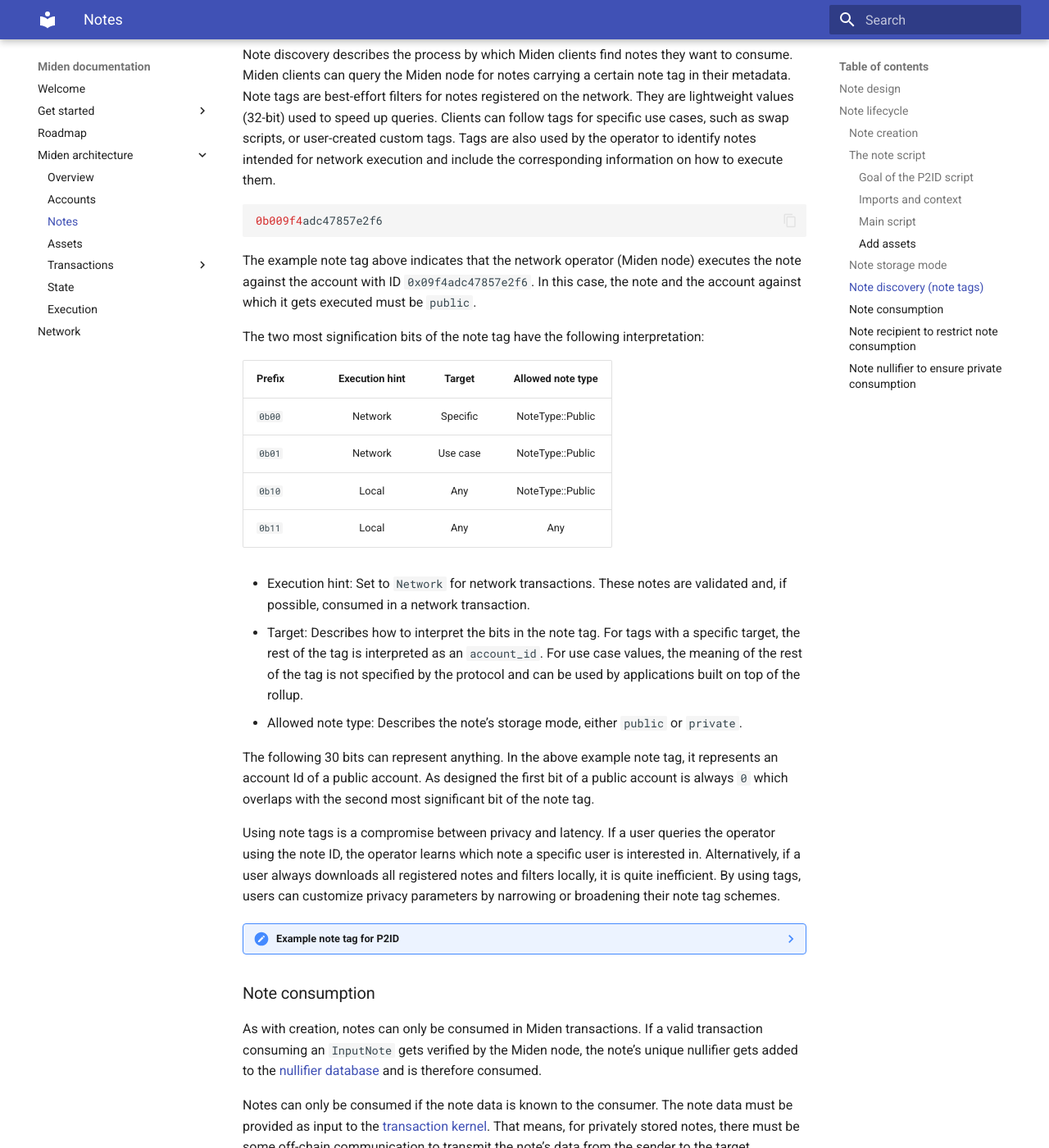
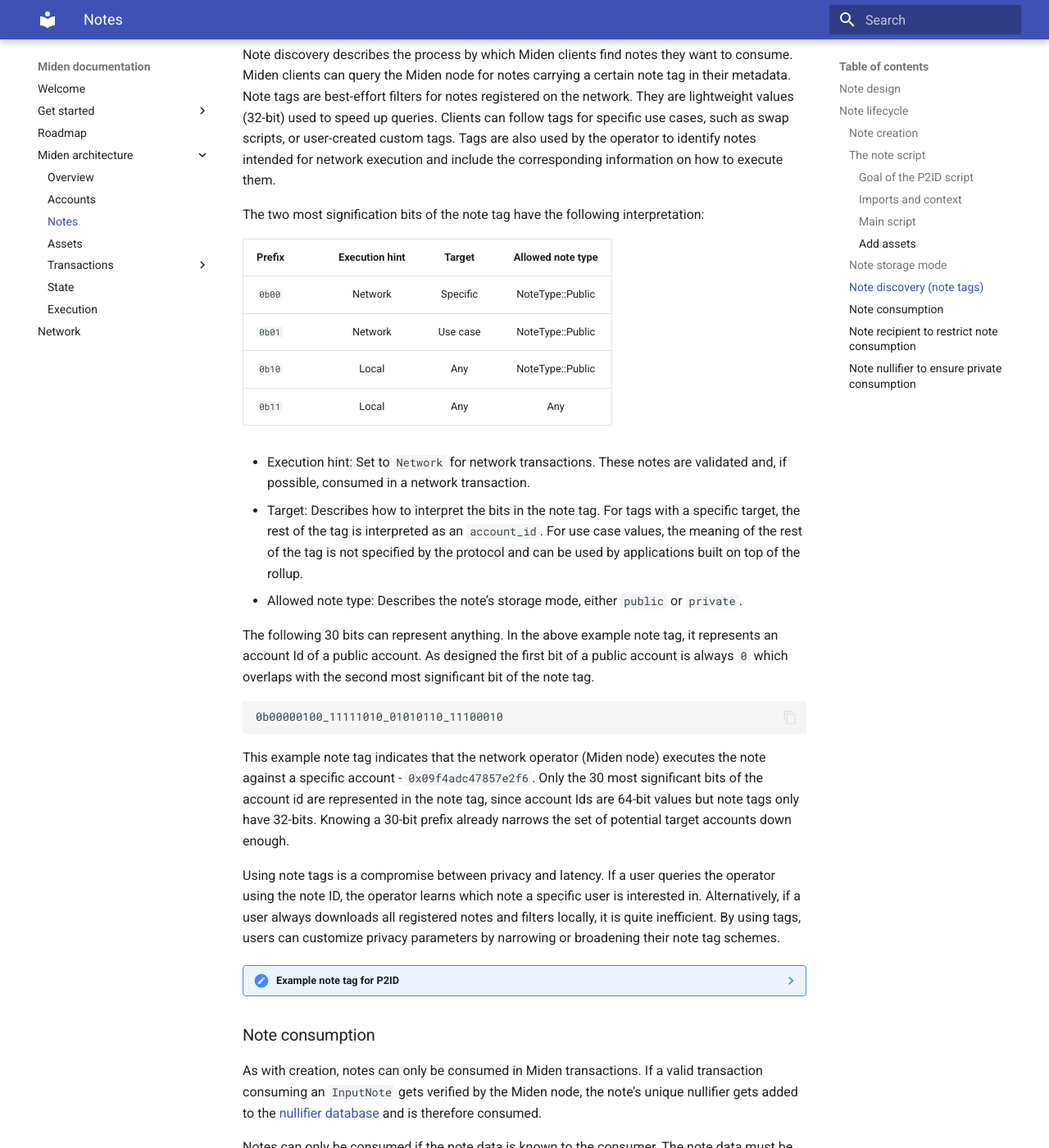
Before and after one commit to 0xPolygonMiden/miden-base, an MkDocs documentation site: the page built from docs/architecture/notes.md, in a window 1280 px wide and 1400 px high, scrolled down 2563 px. Shown: the whole window at 82% size. Built offline with MkDocs 1.6.1 and Material for MkDocs 9.7.7, drawn with Linux system fonts in a browser that asks for light colours; some of the changed text lies outside the part shown.

Commit message:
adding a P2ID example

````diff
--- a/docs/architecture/notes.md
+++ b/docs/architecture/notes.md
@@ -199,12 +199,6 @@
 
 Note discovery describes the process by which Miden clients find notes they want to consume. Miden clients can query the Miden node for notes carrying a certain note tag in their metadata. Note tags are best-effort filters for notes registered on the network. They are lightweight values (32-bit) used to speed up queries. Clients can follow tags for specific use cases, such as swap scripts, or user-created custom tags. Tags are also used by the operator to identify notes intended for network execution and include the corresponding information on how to execute them.
 
-```arduino
-0b009f4adc47857e2f6
-```
-
-The example note tag above indicates that the network operator (Miden node) executes the note against the account with ID `0x09f4adc47857e2f6`. In this case, the note and the account against which it gets executed must be `public`.
-
 The two most signification bits of the note tag have the following interpretation:
 
 | Prefix | Execution hint | Target   | Allowed note type |
@@ -220,14 +214,26 @@
 
 The following 30 bits can represent anything. In the above example note tag, it represents an account Id of a public account. As designed the first bit of a public account is always `0` which overlaps with the second most significant bit of the note tag.
 
+```
+0b00000100_11111010_01010110_11100010
+```
+
+This example note tag indicates that the network operator (Miden node) executes the note against a specific account - `0x09f4adc47857e2f6`. Only the 30 most significant bits of the account id are represented in the note tag, since account Ids are 64-bit values but note tags only have 32-bits. Knowing a 30-bit prefix already narrows the set of potential target accounts down enough.
+
 Using note tags is a compromise between privacy and latency. If a user queries the operator using the note ID, the operator learns which note a specific user is interested in. Alternatively, if a user always downloads all registered notes and filters locally, it is quite inefficient. By using tags, users can customize privacy parameters by narrowing or broadening their note tag schemes.
 
 ??? note "Example note tag for P2ID"
-    P2ID scripts can only be consumed by the specified account Id (target Id). In the standard schema, the target Id is encoded into the note tag.
+    P2ID scripts can only be consumed by the specified account ID (target ID). In the standard schema, the target ID is encoded into the note tag.
 
-    In case the P2ID note is intended for network execution, the note tag looks like the above example `0b009f4adc47857e2f6`. Here the Miden operator knows exactly against which account it the transaction must be executed.
+    For network execution of a P2ID note, the note tag is encoded as follows: 0b00000100_11111010_01010110_11100010. This encoding allows the Miden operator to quickly identify the account against which the transaction must be executed.
 
-    In case the P2ID note is intended for local execution, the recipient needs to be able to discover that note. The recipient can query the Miden node for a specific tag, to see if there are new P2ID notes to be consumed. In that case the two most significant bits are set to `0b11`, which allows for any note type to be used (`private` or `public`), the following 14 bits are set to the 14 most significant bits of the account ID, and the remaining 16 bits are set to 0.
+    For local execution of a P2ID note, the recipient needs to be able to discover the note. The recipient can query the Miden node for a specific tag to see if there are new P2ID notes to be consumed. In this case, the two most significant bits are set to 0b11, allowing any note type (private or public) to be used. The next 14 bits represent the 14 most significant bits of the account ID, and the remaining 16 bits are set to 0.
+
+    Example for local execution:
+    ```
+    0b11000100_11111010_00000000_00000000
+    ```
+    This "fuzzy matching" approach balances privacy and efficiency. A note with this tag could be intended for any account sharing the same 16-bit prefix.
 
 ### Note consumption
 
````
Also changed, not shown: 1 other file.
